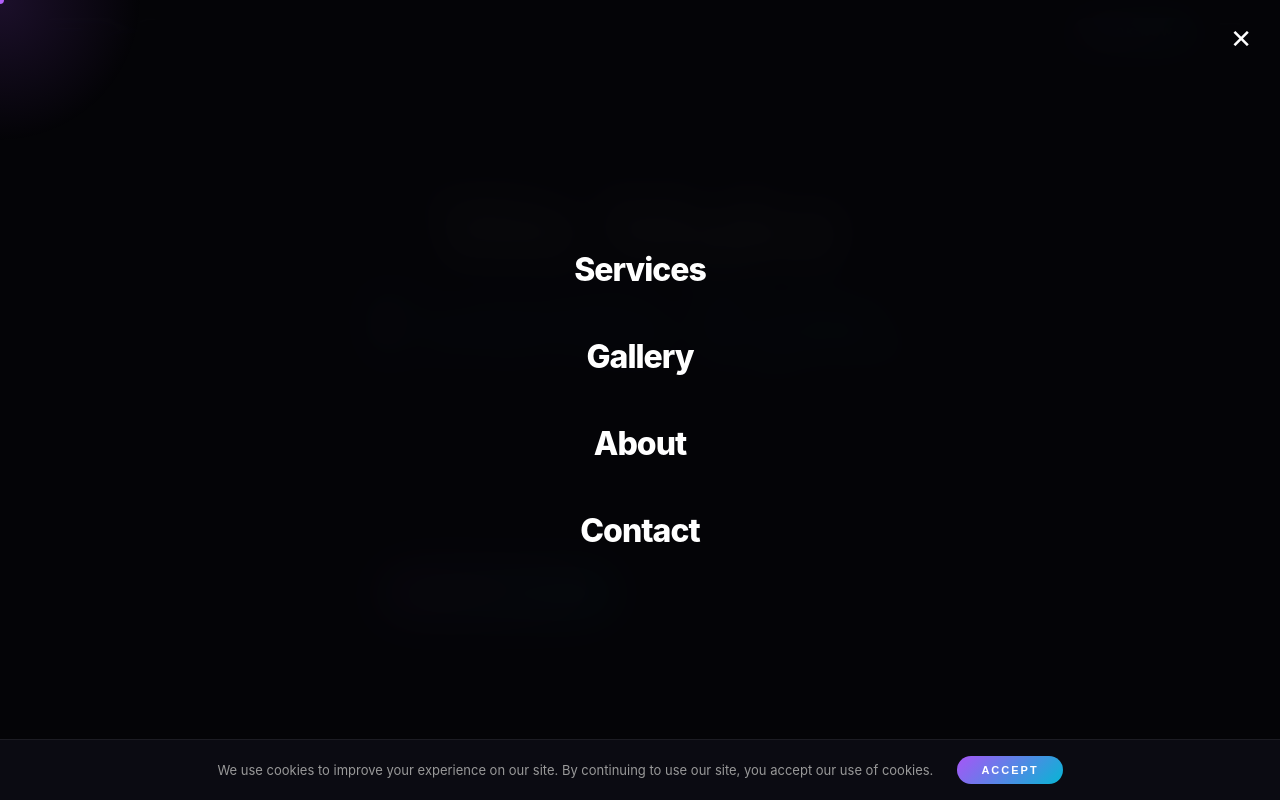
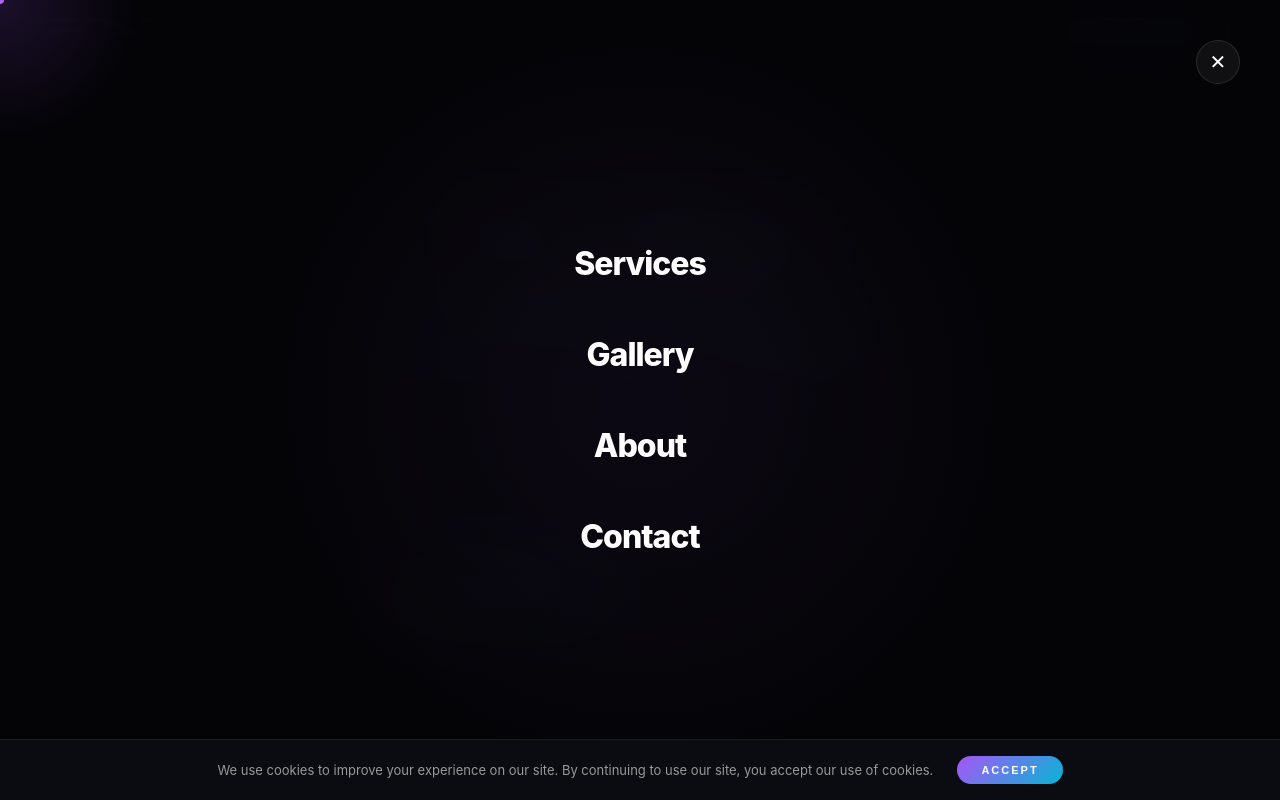
Before and after one commit to MariosGeorgiades/FXsounds, a plain HTML site: page index.html in a window 1280 px wide. Both pictures are taken after a click on the button "Open menu". Shown: the top 800 px of the page. Drawn offline with nearby package versions, Linux system fonts and the light colour scheme; no server answers.

Commit message:
Implement unified 3-dots navigation menu globally

```diff
--- a/index.html
+++ b/index.html
@@ -117,8 +117,12 @@
     <!-- Combined Desktop/Mobile Navigation: Now unified under hamburger per user request -->
     <div class="nav-actions">
       <button class="nav-book" data-magnetic onclick="document.getElementById('contact').scrollIntoView({behavior:'smooth'})" aria-label="Book your event">Book Now</button>
-      <button class="hamburger" aria-label="Open menu" aria-controls="mobMenu" onclick="document.getElementById('mobMenu').classList.add('open')">
-        <span></span><span></span><span></span>
+      <button class="dots-btn" aria-label="Open menu" aria-controls="mobMenu" onclick="document.getElementById('mobMenu').classList.add('open')">
+        <svg width="24" height="24" viewBox="0 0 24 24" fill="currentColor">
+          <circle cx="12" cy="5" r="2"/>
+          <circle cx="12" cy="12" r="2"/>
+          <circle cx="12" cy="19" r="2"/>
+        </svg>
       </button>
     </div>
   </nav>
--- a/styles.css
+++ b/styles.css
@@ -182,27 +182,30 @@ img {
   transform: scale(0.96);
 }
 
-.hamburger {
-  display: flex;
-  flex-direction: column;
-  gap: 6px;
+.dots-btn {
+  display: flex;
+  align-items: center;
+  justify-content: center;
   background: none;
   border: none;
   cursor: pointer;
   padding: 12px;
   margin: -12px;
-  transition: transform 0.2s;
-}
-
-.hamburger:active {
+  color: var(--white);
+  transition: transform 0.2s, color 0.2s;
+}
+
+.dots-btn:hover {
+  color: var(--c1);
+}
+
+.dots-btn:active {
   transform: scale(0.9);
 }
 
-.hamburger span {
-  width: 20px;
-  height: 1.5px;
-  background: var(--white);
-  display: block;
+.dots-btn svg {
+  width: 24px;
+  height: 24px;
 }
 
 /* ══════════════════════════════════
@@ -216,14 +219,24 @@ img {
   inset: 0;
   z-index: 300;
   background: rgba(5, 5, 8, .98);
-  backdrop-filter: blur(20px);
+  backdrop-filter: blur(40px);
   display: flex;
   flex-direction: column;
   align-items: center;
   justify-content: center;
-  gap: 36px;
-  transform: translateY(-100%);
-  transition: all 0.4s cubic-bezier(0.165, 0.84, 0.44, 1);
+  gap: 40px;
+  transform: translateY(-20px);
+  transition: all 0.5s cubic-bezier(0.165, 0.84, 0.44, 1);
+}
+
+.mob-menu::before {
+  content: '';
+  position: absolute;
+  top: 50%; left: 50%;
+  transform: translate(-50%, -50%);
+  width: 60vw; height: 60vw;
+  background: radial-gradient(circle, rgba(168, 85, 247, 0.05) 0%, transparent 70%);
+  pointer-events: none;
 }
 
 .mob-menu.open {
@@ -265,13 +278,25 @@ img {
 
 .mob-close {
   position: absolute;
-  top: 24px;
-  right: 28px;
-  background: none;
-  border: none;
-  color: var(--white);
-  font-size: 26px;
+  top: 40px;
+  right: 40px;
+  background: rgba(255,255,255,0.05);
+  border: 1px solid rgba(255,255,255,0.1);
+  color: var(--white);
+  width: 44px;
+  height: 44px;
+  border-radius: 50%;
+  display: flex;
+  align-items: center;
+  justify-content: center;
+  font-size: 20px;
   cursor: pointer;
+  transition: all 0.3s;
+}
+
+.mob-close:hover {
+  background: rgba(255,255,255,0.1);
+  transform: rotate(90deg);
 }
 
 /* ══════════════════════════════════
@@ -1440,7 +1465,7 @@ footer {
     gap: 12px;
   }
 
-  /* Hamburger is natively flex now */
+  /* dots-btn is already flex */
 
   #services,
   #gallery,
```
Also changed, not shown: news.html (+6 -2 lines).
